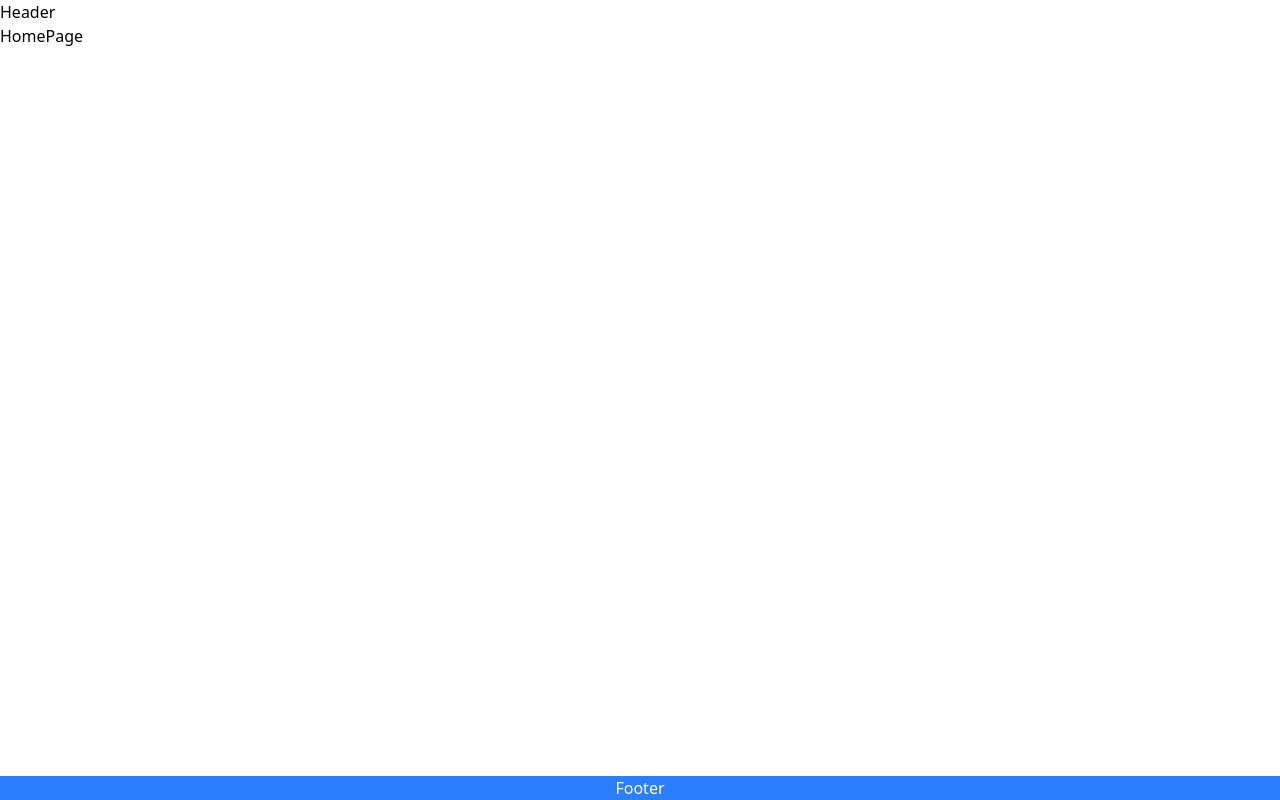
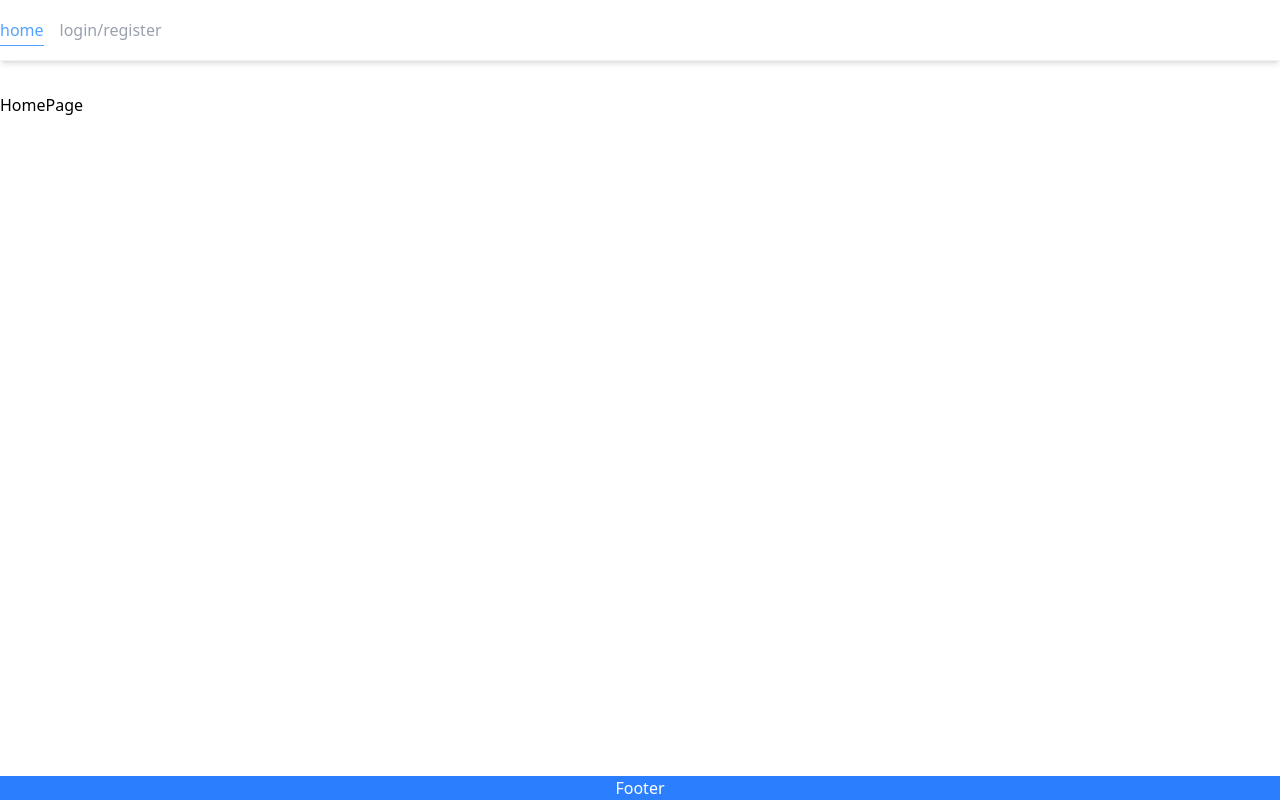
Before and after one commit to mohammadsookhtesaraei/register-login-fullstack-next, a Next.js app: page / in a window 1280 px wide. Built offline with nearby package versions, Linux system fonts and the light colour scheme.

Commit message:
add header

```diff
--- a/src/components/layout/header.tsx
+++ b/src/components/layout/header.tsx
@@ -1,10 +1,21 @@
-"use client"
+"use client";
+
+import { menuLink } from "@/constant/menuItems";
+import NavLink from "@/components/layout/navLink";
 
 const Header = () => {
-
-
   return (
-    <div>Header</div>
-  )
-}
-export default Header
+    <header className="shadow-md mb-8 border-b border-b-gray-300/30 sticky top-0 z-99 transition-all duration-150">
+      <nav className="container px-4 lg:px-0 flex items-center h-15">
+        <ul className="flex gap-x-4">
+          {menuLink.map((item) => (
+            <li key={item.id}>
+              <NavLink path={item.path}>{item.children}</NavLink>
+            </li>
+          ))}
+        </ul>
+      </nav>
+    </header>
+  );
+};
+export default Header;
--- a/src/components/layout/navLink.tsx
+++ b/src/components/layout/navLink.tsx
@@ -1,23 +1,37 @@
-"use client"
-import { usePathname } from "next/navigation"
-import Link from "next/link"
+"use client";
 
-import clsx from "clsx"
+// add next import
+import { usePathname } from "next/navigation";
+import Link from "next/link";
+
+// clsx lib for manage tailwind style
+import clsx from "clsx";
 
 
-type TNavLinkProps={
-path:string,
-children:React.ReactNode
-}
-const NavLink = ({path,children}:TNavLinkProps) => {
- const pathname=usePathname();
- const isActive=pathname === path || (pathname.startsWith(path) && path !== "/");
+// types
+type TNavLinkProps = {
+  path: string;
+  children: React.ReactNode;
+};
 
- const classNames=clsx("text-gray-400",{"text-blue-400":isActive});
+
+const NavLink = ({ path, children }: TNavLinkProps) => {
+
+  const pathname = usePathname();
+  const isActive =pathname === path || (pathname.startsWith(path) && path !== "/");
+
+
+  const classNames = clsx({
+    "text-blue-400 pb-1 border-b": isActive,
+    "text-gray-400": !isActive,
+  });
+
+
+
   return (
     <Link className={classNames} href={path}>
-        {children}
+      {children}
     </Link>
-  )
-}
-export default NavLink
+  );
+};
+export default NavLink;
--- a/src/constant/menuItems.ts
+++ b/src/constant/menuItems.ts
@@ -6,7 +6,7 @@ type TMenuLink = {
     children: string;
 }
 
-const menuLink: TMenuLink[] = [
+export const menuLink: TMenuLink[] = [
     { id: 1, path: "/", children: "home" },
     { id: 2, path: "/auth", children: "login/register" }
 ];
```
